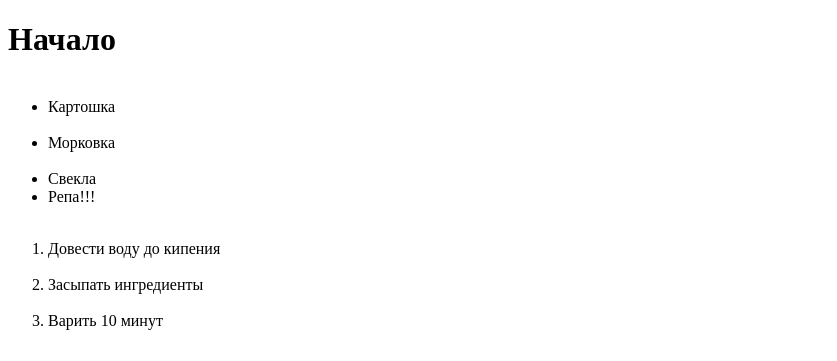
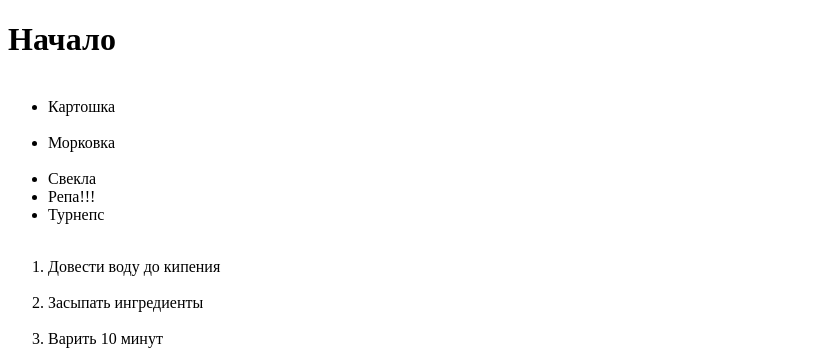
Before and after one commit to Gor4akov/special-app, a plain HTML site: page index.html in a window 1280 px wide. Shown: the top 361 px of the page, without its empty margins (0-837 px from the left). Drawn offline with Linux system fonts and the light colour scheme.

Commit message:
added product

```diff
--- a/index.html
+++ b/index.html
@@ -16,6 +16,7 @@
      <li>Морковка</li>
      <li>Свекла</li>
         <li>Репа!!!</li>
+        <li>Турнепс</li>
   </ul>
 
   <ol>
```
